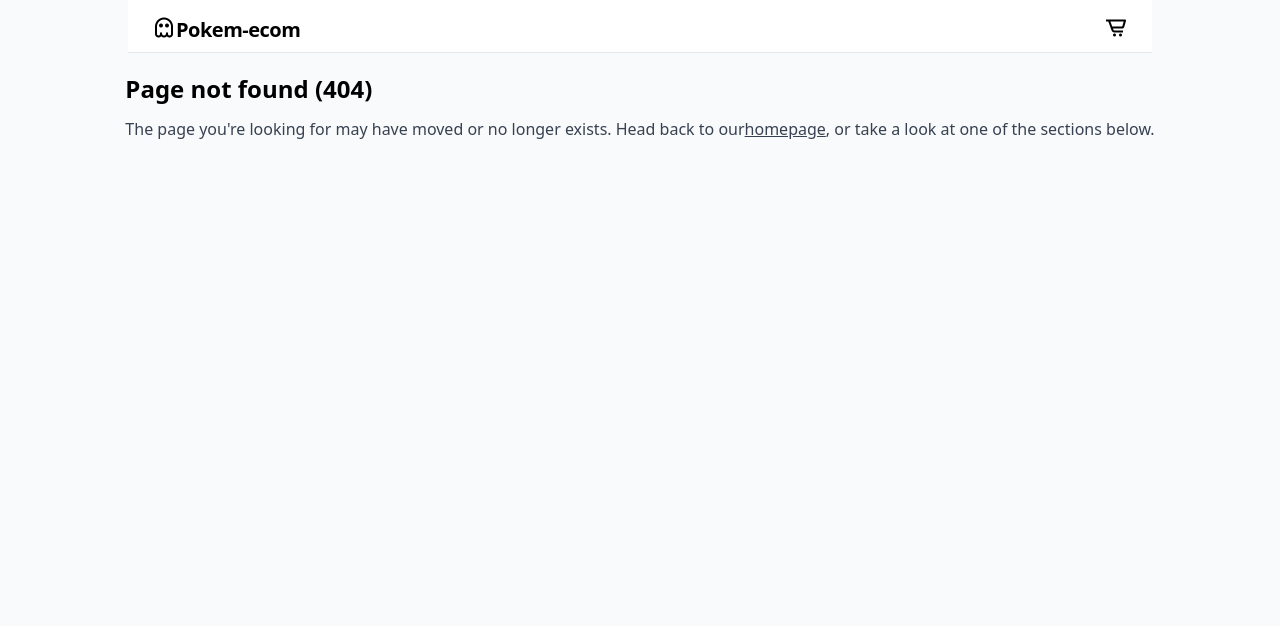
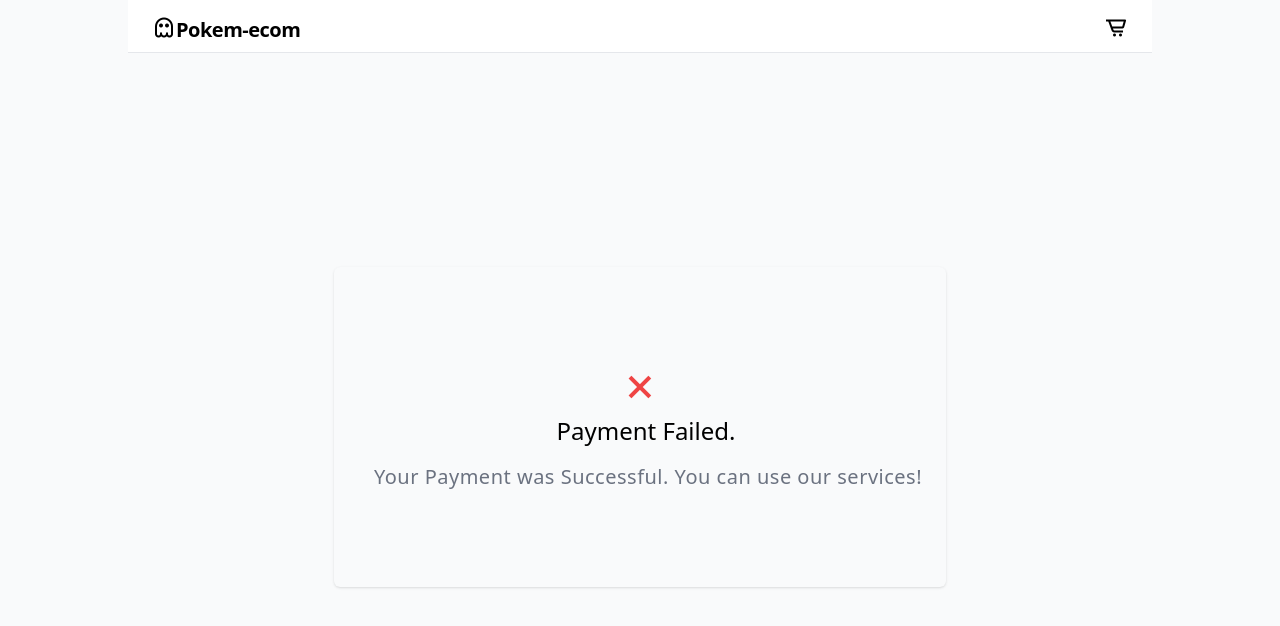
Before and after one commit to AbdallaIB/poke-ecommerce, a React (Create React App) app in the folder client/: page /payment/1 in a window 1280 px wide. Before the commit this address had no page. Shown: the top 626 px of the page. Built offline with nearby package versions, Linux system fonts and the light colour scheme.

Commit message:
feat(client): add payment page

```diff
--- /dev/null
+++ b/client/src/pages/Payment/index.tsx
@@ -0,0 +1,38 @@
+import { useEffect } from 'react';
+import { Navigate, useParams } from 'react-router-dom';
+
+const Payment = () => {
+  const { result } = useParams();
+
+  useEffect(() => {
+    if (!result) Navigate({ to: '/' }); // Redirect to home page
+  }, []);
+
+  const resultMessage = (isSuccess: boolean) => {
+    const { color, title, message, icon } = {
+      color: isSuccess ? 'text-green-500' : 'text-red-500',
+      icon: isSuccess ? 'bx bx-check' : 'bx bx-x',
+      title: isSuccess ? 'Payment Succeeded.' : 'Payment Failed.',
+      message: isSuccess
+        ? 'Your Payment was Successful. You can use our services!'
+        : 'Your Payment was Successful. You can use our services!',
+    };
+    return (
+      <div className="relative flex flex-col gap-4 text-2xl py-24 px-4 sm:items-center bg-gray-50 shadow rounded-md pl-6 pr-8 sm:pr-6">
+        <div className="flex flex-col items-center border-b sm:border-b-0 w-full sm:w-auto pb-4 sm:pb-0">
+          <div className={color}>
+            <i className={icon + ' text-5xl'}></i>
+          </div>
+          <div className="font-medium ml-3">{title}</div>
+        </div>
+        <div className="tracking-wide text-xl text-gray-500 mt-4 sm:mt-0 sm:ml-4">{message}</div>
+      </div>
+    );
+  };
+
+  return (
+    <div className="flex flex-col w-full h-full items-center justify-center">{resultMessage(result === 'success')}</div>
+  );
+};
+
+export default Payment;
--- a/client/src/routes/index.tsx
+++ b/client/src/routes/index.tsx
@@ -1,6 +1,7 @@
 import Cart from '@pages/Cart';
 import IndexPage from '@pages/index';
 import Page404 from '@pages/Page404';
+import Payment from '@pages/Payment';
 import Product from '@pages/Product';
 import { PathRouteProps, Routes as Switch, Route } from 'react-router-dom';
 
@@ -14,6 +15,11 @@ interface AppRoute extends PathRouteProps {
 }
 export const AppRoutes: AppRoute[] = [
   // Public Routes
+  {
+    type: RouteType.PUBLIC,
+    path: 'payment/:result',
+    children: <Payment />,
+  },
   {
     type: RouteType.PUBLIC,
     path: 'cart',
```
